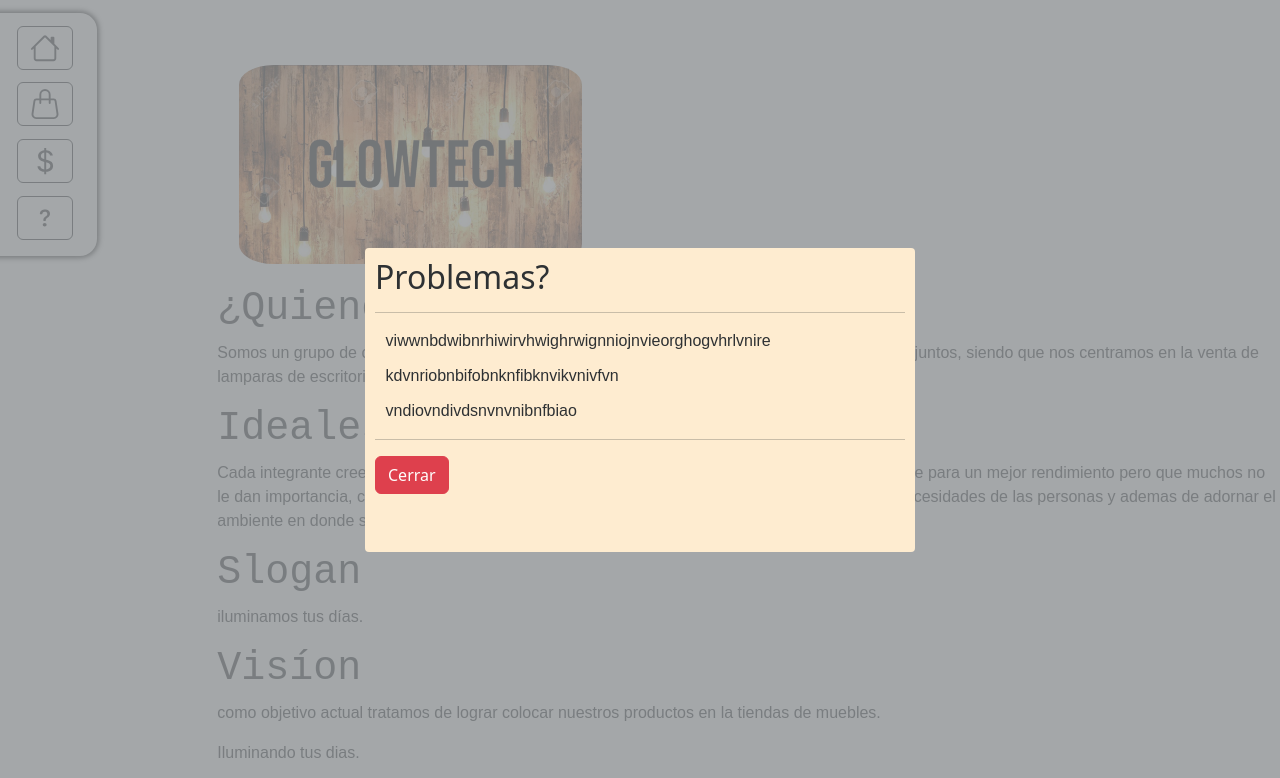
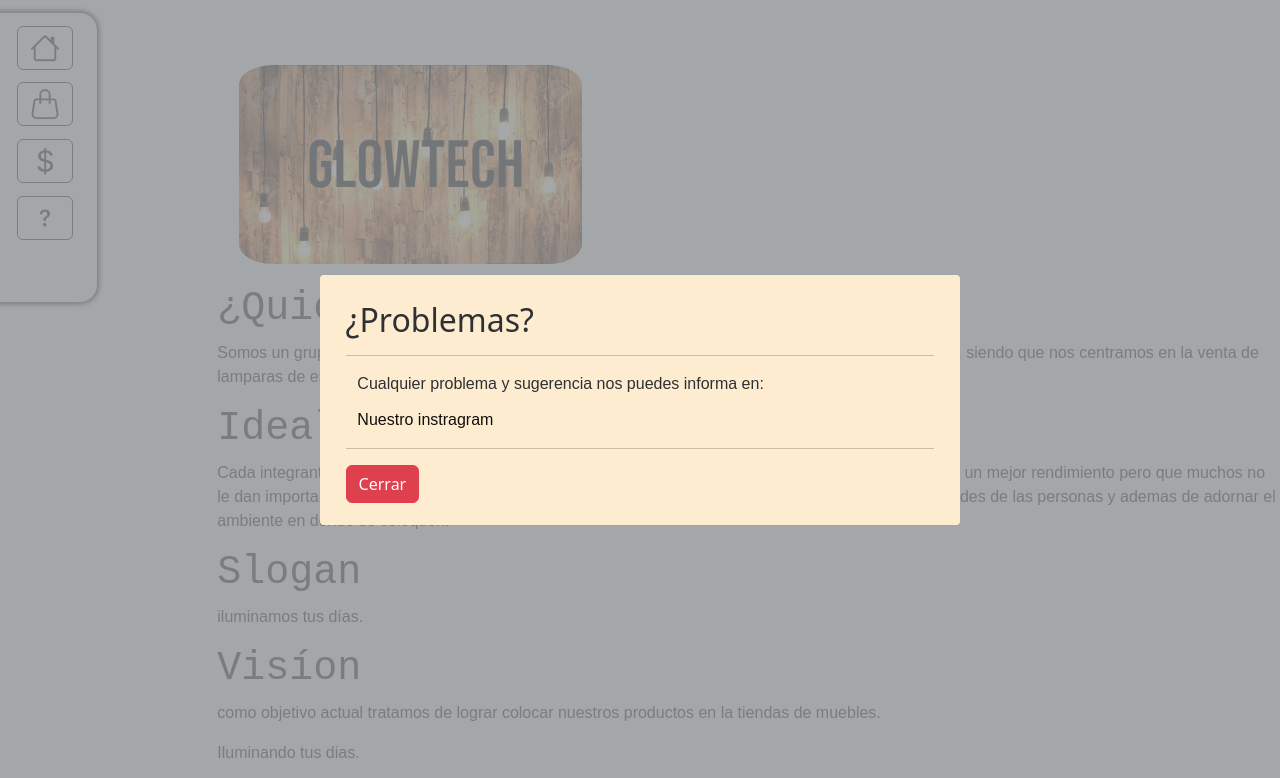
Before and after one commit to sujetow26/repositorio, a plain HTML site: page nosotros.html in a window 1280 px wide. Both pictures are taken after a click on the label 44 px from the left and 217 px from the top of the page. Shown: the top 778 px of the page. Drawn offline with Linux system fonts and the light colour scheme.

Commit message:
solucionado

```diff
--- a/nosotros.html
+++ b/nosotros.html
@@ -1,4 +1,8 @@
+<!DOCTYPE html>
+<html lang="en">
 <head>
+  <meta charset="UTF-8">
+  <meta name="viewport" content="width=device-width, initial-scale=1.0">
   <title>Glowtech</title>
     <link rel="stylesheet" href="css/bootstrap.css">
     <link rel="stylesheet" href="style.css">
@@ -71,11 +75,10 @@
       <input type="checkbox" id="boton-modal" class="tv">
       <div class="conteiner-modal">
         <div class="content-modal">
-          <h2 class="modal_titulo">Problemas?</h2>
+          <h2 class="modal_titulo">¿Problemas?</h2>
           <hr>
-          <p class="modal_parrafo">viwwnbdwibnrhiwirvhwighrwignniojnvieorghogvhrlvnire</p>
-          <p class="modal_parrafo">kdvnriobnbifobnknfibknvikvnivfvn</p>
-          <p class="modal_parrafo">vndiovndivdsnvnvnibnfbiao</p>
+          <p class="modal_parrafo">Cualquier problema y sugerencia nos puedes informa en:</p>
+          <a href="https://instagram.com/glowtechh?igshid=NzZlODBkYWE4Ng=="><p class="modal_parrafo">Nuestro instragram</p></a>
           <hr>
           <a href="" class="modal_close btn btn-danger">Cerrar</a>
         </div>
--- a/style.css
+++ b/style.css
@@ -81,7 +81,7 @@ li{
     border: 0px solid #000000;
     border: 0px solid #000000;
     box-shadow: 0px 0px 5px 2px rgb(41, 41, 41);
-    margin-bottom: 63%;
+    margin-bottom: 775px;
     margin-top: 1%;
     animation-name: nav;
     animation-duration: 1s;
@@ -165,7 +165,7 @@ li{
 .conteiner-modal{
     animation-name: oscureser;
     animation-duration: 3s;
-    height: 100vh;
+    height: 100%;
     width: 100%;
     position: fixed;
     top: 0;
@@ -179,10 +179,10 @@ li{
 .content-modal{
     animation-name: oscureser;
     animation-duration: 4s;
-    height: 38%;
-    width: 550px;
+    height: 250px;
+    width: 50%;
     margin: auto;
-    padding:10px;
+    padding:2%;
     background-color: blanchedalmond;
     border-radius: 4px;
 }
@@ -238,6 +238,9 @@ footer{
 }
 @media screen and (max-with:800px){
     .content-modal{
-        height: 10%;
+        height: 20%;
+    }
+    .epica{
+        margin-bottom: 0%;
     }
 }
```
